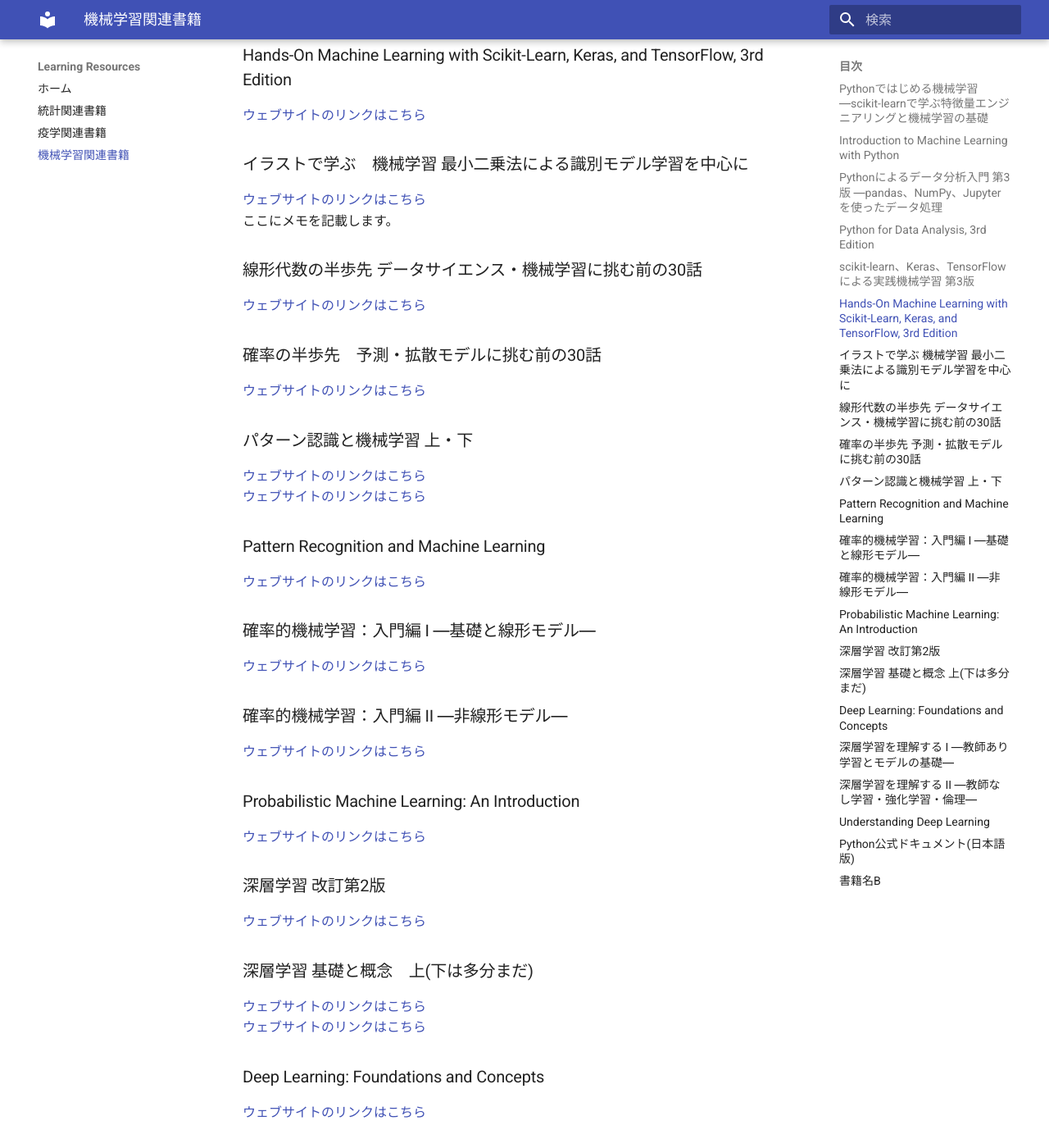
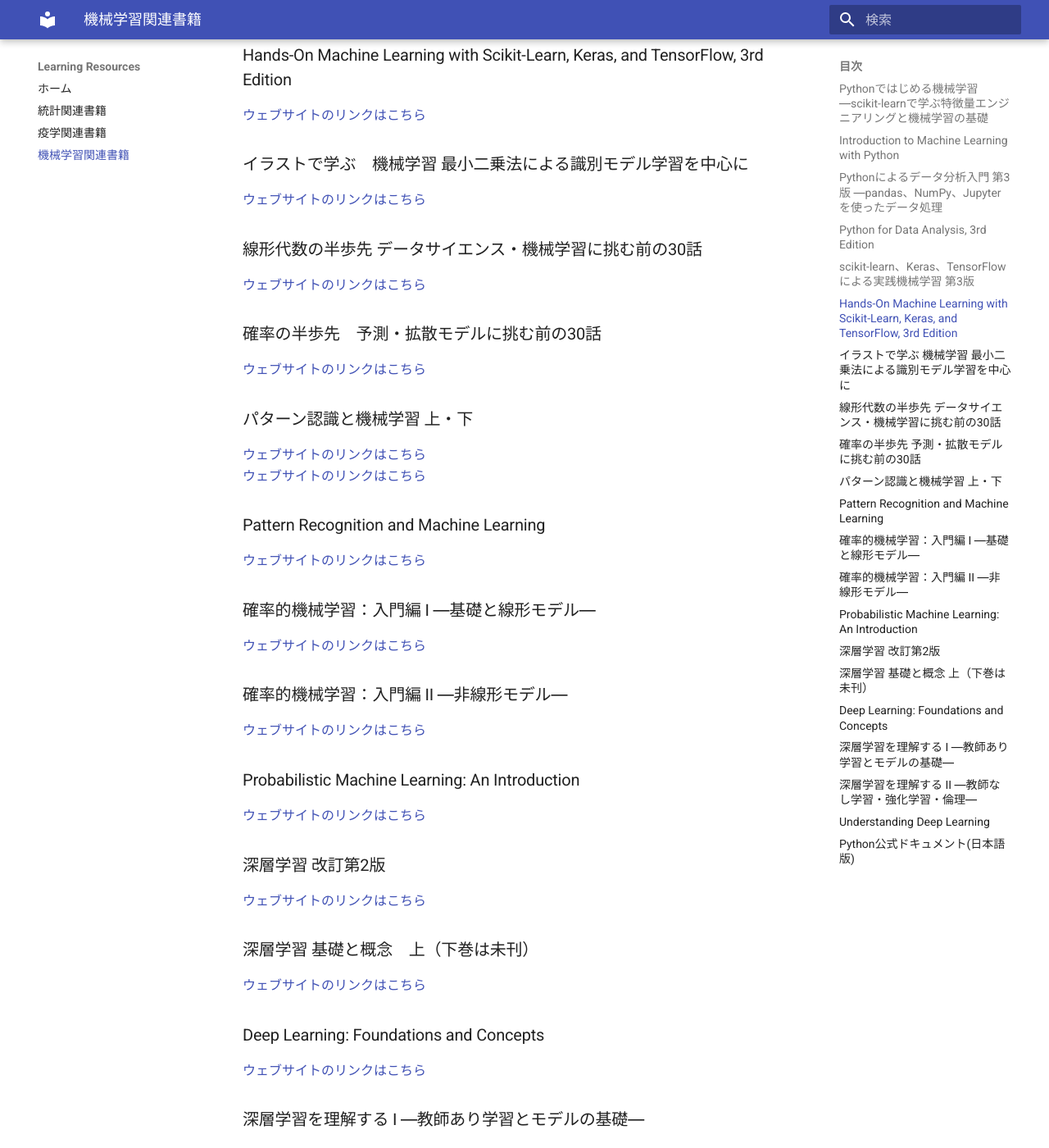
Before and after one commit to keiimai/learning_resources, an MkDocs documentation site: the page built from docs/machine_learning_books.md, in a window 1280 px wide and 1400 px high, scrolled down 706 px. Shown: the whole window at 82% size. Built offline with MkDocs 1.6.1 and Material for MkDocs 9.7.7, drawn with Linux system fonts in a browser that asks for light colours.

Commit message:
公開ページの未記入項目とリンクの不具合を修正
- 統計学ページの雛形（書籍名A/B）を「現在準備中」に置き換え
- 機械学習ページの未記入リンクを補完し、空のリンク・書きかけのメモ・末尾の雛形を削除
- 『Epidemiology: An Introduction』のリンクを学内プロキシ経由から出版社の通常URLに変更
- 4件のURLから追跡用パラメータ（srsltid）を削除

Co-Authored-By: Claude Opus 5.5 <noreply@anthropic.com>

```diff
--- a/docs/machine_learning_books.md
+++ b/docs/machine_learning_books.md
@@ -15,7 +15,7 @@
 
 
 ### scikit-learn、Keras、TensorFlowによる実践機械学習 第3版
-[ウェブサイトのリンクはこちら](URL)<br>
+[ウェブサイトのリンクはこちら](https://www.oreilly.co.jp/books/9784814400935/)<br>
 
 ### Hands-On Machine Learning with Scikit-Learn, Keras, and TensorFlow, 3rd Edition
 [ウェブサイトのリンクはこちら](https://www.oreilly.com/library/view/hands-on-machine-learning/9781098125967/)<br>
@@ -23,7 +23,6 @@
 
 ### イラストで学ぶ　機械学習 最小二乗法による識別モデル学習を中心に
 [ウェブサイトのリンクはこちら](https://www.kspub.co.jp/book/detail/1538214.html)<br>
-ここにメモを記載します。
 
 ### 線形代数の半歩先 データサイエンス・機械学習に挑む前の30話
 [ウェブサイトのリンクはこちら](https://www.kspub.co.jp/book/detail/5386477.html)<br>
@@ -40,7 +39,7 @@
 [ウェブサイトのリンクはこちら](https://www.microsoft.com/en-us/research/publication/pattern-recognition-machine-learning/)<br>
 
 ### 確率的機械学習：入門編 I ―基礎と線形モデル―
-[ウェブサイトのリンクはこちら](https://www.asakura.co.jp/detail.php?book_code=12303&srsltid=AfmBOor55gGhSjJiAKFxSarEJETJ3WPcwGb09rjPH8Y2iLsKk7INLe0V)<br>
+[ウェブサイトのリンクはこちら](https://www.asakura.co.jp/detail.php?book_code=12303)<br>
 
 ### 確率的機械学習：入門編 II ―非線形モデル―
 [ウェブサイトのリンクはこちら](https://www.asakura.co.jp/detail.php?book_code=12304)<br>
@@ -52,9 +51,8 @@
 ### 深層学習 改訂第2版
 [ウェブサイトのリンクはこちら](https://www.kspub.co.jp/book/detail/5133323.html)<br>
 
-### 深層学習 基礎と概念　上(下は多分まだ)
+### 深層学習 基礎と概念　上（下巻は未刊）
 [ウェブサイトのリンクはこちら](https://www.maruzen-publishing.co.jp/book/b10153472.html)<br>
-[ウェブサイトのリンクはこちら]()<br>
 
 ### Deep Learning: Foundations and Concepts
 [ウェブサイトのリンクはこちら](https://www.bishopbook.com/)<br>
@@ -71,12 +69,3 @@
 
 ### Python公式ドキュメント(日本語版)
 [ウェブサイトのリンクはこちら](https://docs.python.org/ja/3.10/index.html)<br>
-
-
-
-
-
-
-
-### 書籍名B
-[ウェブサイトのリンクはこちら](URL)<br>
```
Also changed, not shown: docs/epidemiology_books.md (+4 -4 lines), docs/statistics_books.md (+1 -7 lines).
